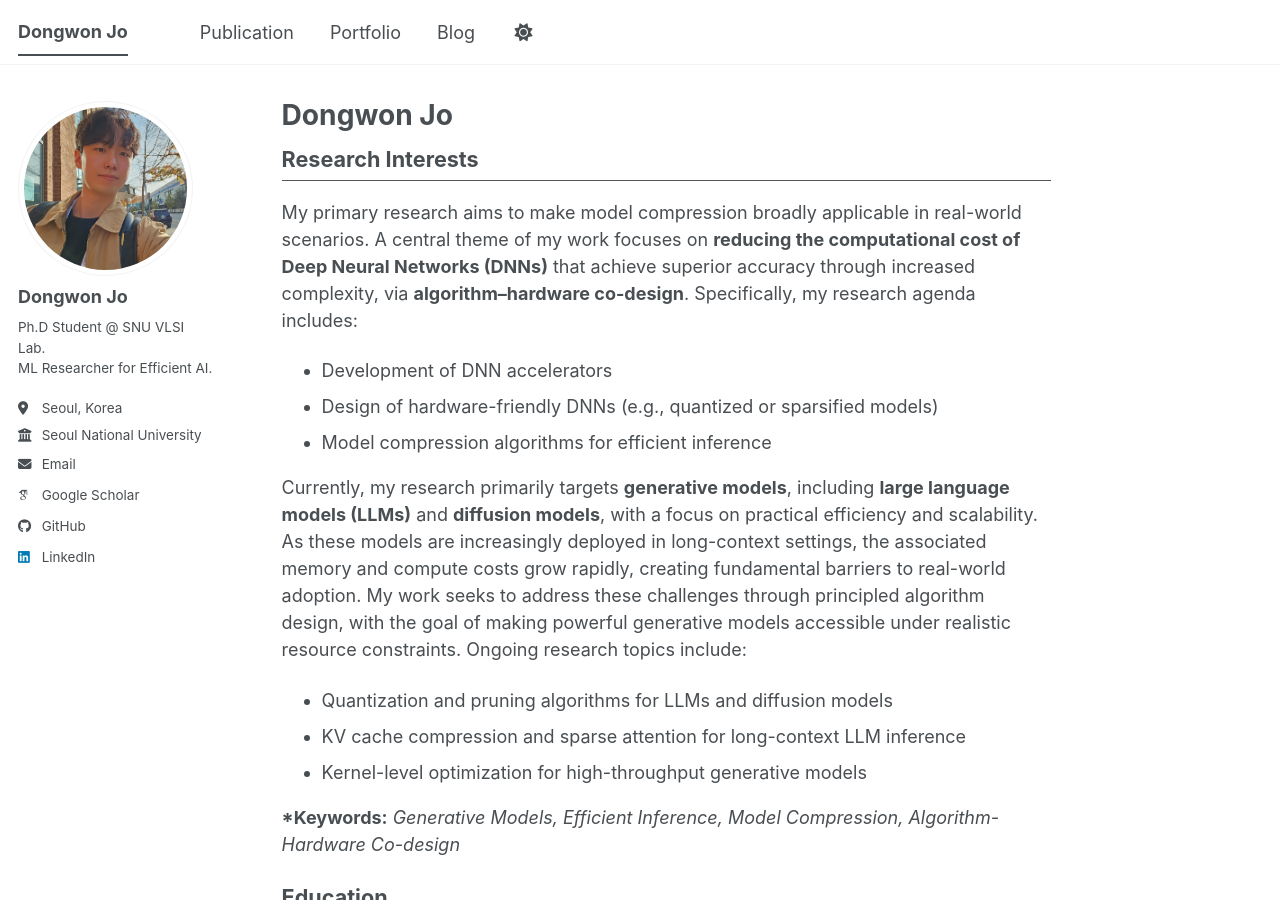
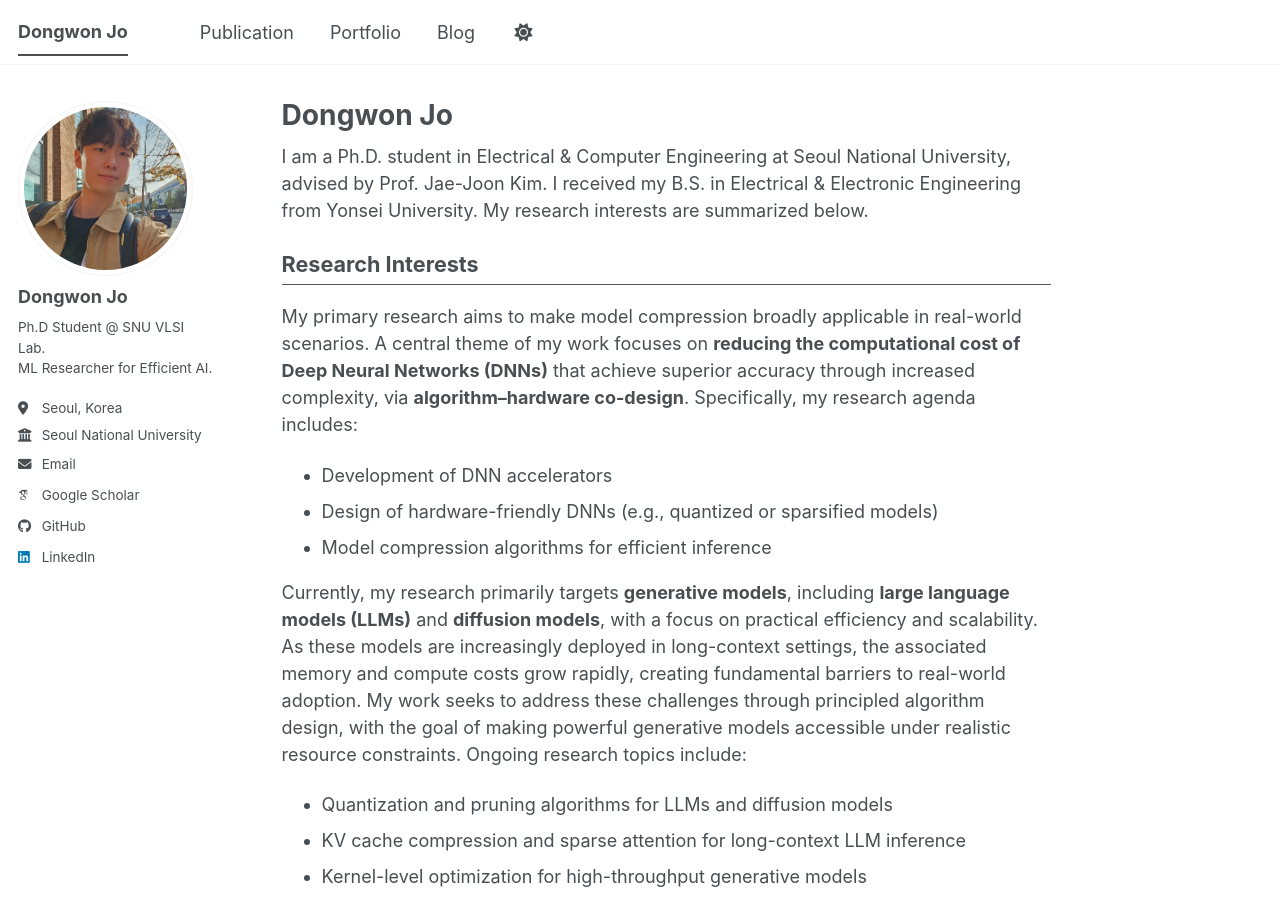
Before and after one commit to dongwonjo/dongwonjo.github.io, a Jekyll site: the page built from _pages/about.md, in a window 1280 px wide and 900 px high. Built offline with Jekyll 4.4.1, drawn with Linux system fonts in a browser that asks for light colours; some web fonts are replaced; a script bundle is joined from its source files by our own code; library files that are not in the unit come from our copies.

Commit message:
Update about.md

```diff
--- a/_pages/about.md
+++ b/_pages/about.md
@@ -6,6 +6,10 @@ redirect_from:
   - /about/
   - /about.html
 ---
+
+I am a Ph.D. student in Electrical & Computer Engineering at Seoul National University, advised by Prof. Jae-Joon Kim.
+I received my B.S. in Electrical & Electronic Engineering from Yonsei University.
+My research interests are summarized below.
 
 <p style="font-size: 1.2em; font-weight: bold; margin-bottom: 0.2em;">Research Interests</p>
 <hr class="section-hr">
```
